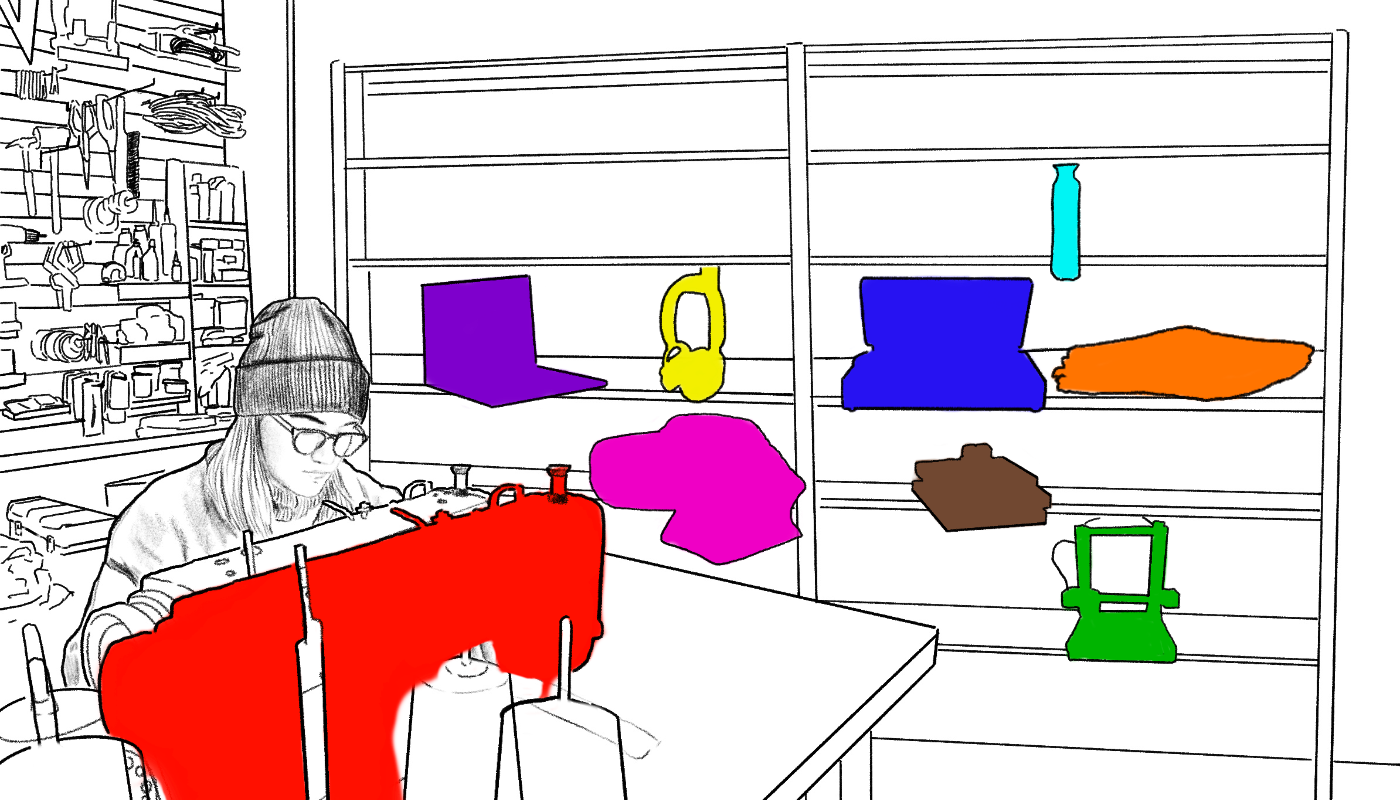
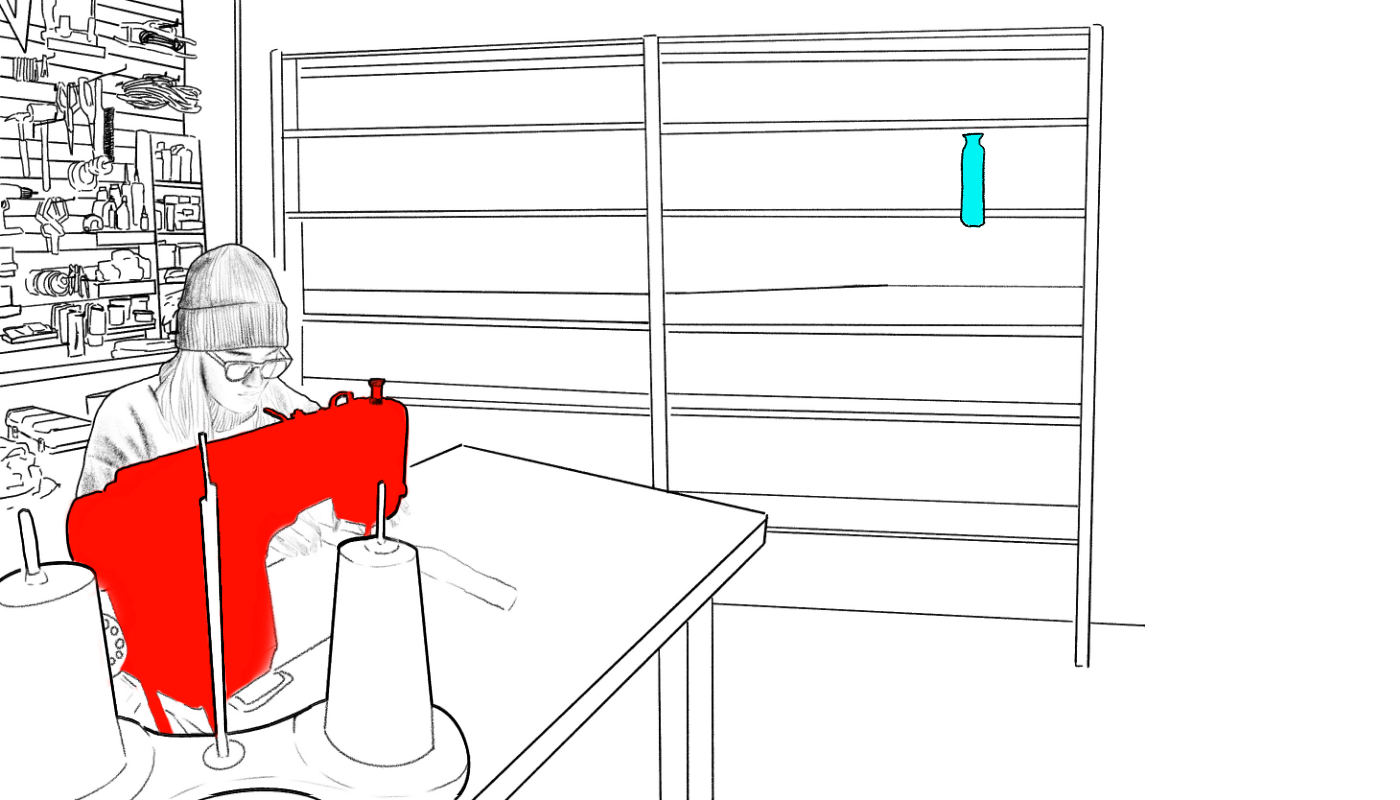
Before and after one commit to giselejfox/olivia-honors-project, a React (Create React App) app: page / in a window 1280 px wide. Shown: the top 800 px of the page, 1400 px wide, since content can reach past the window. Built offline with nearby package versions, Linux system fonts and the light colour scheme.

Commit message:
figured out a height multiplier but it still can't be relative to the image

```diff
--- a/src/App.js
+++ b/src/App.js
@@ -3,6 +3,7 @@ import { pinnedImagesData } from "./pinnedImagesData";
 
 import ProjectModal from "./components/ProjectModal";
 import ImagePreloader from "./components/ImagePreloader";
+import BackgroundGif from "./components/BackgroundGif";
 
 function App() {
 
@@ -15,7 +16,7 @@ function App() {
   );
   const [showModal, setShowModal] = useState(false)
   const [modalContentTitle, setModalContentTitle] = useState("")
-  const [currentGifPic, setCurrentGifPic] = useState(1)
+  // const [currentGifPic, setCurrentGifPic] = useState(1)
   const [preLoadedImages, setPreLoadedImages] = useState([]);
 
 
@@ -40,33 +41,32 @@ function App() {
     ));
 
     setPreLoadedImages(preLoadedImagesArray);
-
-    const intervalId = setInterval(() => {
-      // Update the state in a cyclic manner from 1 to 8
-      setCurrentGifPic(prevState => (prevState % 8) + 1);
-    }, 500);
-
-    // Clean up the interval when the component unmounts
-    return () => clearInterval(intervalId);
   }, []); // Empty dependency array ensures the effect runs only once on mount
 
+  const windowHeight = window.innerHeight
 
   // This takes the data we made about the icons and turns it into html
   const pinnedImageElements = pinnedImagesData.map((imageData, key) => {
     return (
       <div onClick={() => handleProjectClick(imageData.title)} key={key + imageData.imageTitle} style={{position: "absolute", zIndex: '1', top:imageData.percentFromTop, left:imageData.percentFromLeft, cursor: "pointer"}}>
         {/* If the icon is labeled as having been clicked (projectIconStatus[title] = true) we show the image, otherwise the blue circle */}
-        {projectIconStatus[imageData.title] && <img style={{height: imageData.imageHeight}} src={"img/pinned-images/"+imageData.title+"-clicked.png"} alt={imageData.altText} /> }
-        {!projectIconStatus[imageData.title] && <img style={{height: imageData.imageHeight}} src={"img/pinned-images/"+imageData.title+"-unclicked.png"} alt={imageData.altText} /> }
+        {projectIconStatus[imageData.title] && <img style={{height: windowHeight * imageData.imageHeightMultiplier}} src={"img/pinned-images/"+imageData.title+"-clicked.png"} alt={imageData.altText} /> }
+        {!projectIconStatus[imageData.title] && <img style={{height: windowHeight * imageData.imageHeightMultiplier}} src={"img/pinned-images/"+imageData.title+"-unclicked.png"} alt={imageData.altText} /> }
         {/* {!projectIconStatus[imageData.title] && <div style={{height: imageData.imageHeight, width: imageData.imageHeight, backgroundColor: "blue", borderRadius:"50%"}}></div>} */}
       </div>
     )
   })
 
-
   return (
     <div className="App">
-      <div className="background-image" style={{background: `url("img/background-gif/lofi-` + currentGifPic + `.jpg")`}}>{pinnedImageElements}</div>
+      {/* <div className="background-div" style={{background: `url("img/background-gif/lofi-` + currentGifPic + `.jpg")`}}>{pinnedImageElements}</div> */}
+      <div className="background-div">
+        {/* <img className="background-gif" src="img/background-gif/lofi-1.jpg" alt="Sketch view of Liv at her sewing machine"/> */}
+          <BackgroundGif />
+          {pinnedImageElements}
+      </div>
+
+
 
       <ProjectModal showModal={showModal} modalContentTitle={modalContentTitle} handleCloseModal={handleCloseModal} />
 
--- /dev/null
+++ b/src/components/BackgroundGif.js
@@ -0,0 +1,21 @@
+import { useEffect, useState } from "react"
+
+export default function BackgroundGif() {
+
+    const [currentGifPic, setCurrentGifPic] = useState(1)
+
+
+    useEffect(() => {
+        const intervalId = setInterval(() => {
+            // Update the state in a cyclic manner from 1 to 8
+            setCurrentGifPic(prevState => (prevState % 8) + 1);
+          }, 500);
+
+          // Clean up the interval when the component unmounts
+          return () => clearInterval(intervalId);
+    })
+
+    return (
+        <img className="background-gif" src={"img/background-gif/lofi-"+currentGifPic+".jpg"} alt="Sketch view of Liv at her sewing machine"/>
+    )
+}
--- a/src/index.css
+++ b/src/index.css
@@ -18,44 +18,53 @@ code {
   max-width: 50% !important;
 }
 
-.background-image {
+/* .background-image {
   background-size: contain !important ;
 
-  /* xsm < 667 */
   width: 1100px;
   height: 770px;
 
   position: relative;
+} */
+
+.background-div {
+  display: inline-block;
 }
 
+.background-gif {
+  height: 100vh;
+}
+
+
+
 /* sm >= 667 */
-@media (min-height: 667px) {
+/* @media (min-height: 667px) {
   .background-image {
     width: 1400px;
     height: 980px;
   }
-}
+} */
 
 /* md >= 900 */
-@media (min-height: 900px) {
+/* @media (min-height: 900px) {
   .background-image {
     width: 1700px;
     height: 1190px;
   }
-}
+} */
 
 /* lg >= 1150 */
-@media (min-height: 1150px) {
+/* @media (min-height: 1150px) {
   .background-image {
     width: 2000px;
     height: 1400px;
   }
-}
+} */
 
 /* xl >= 1400 */
-@media (min-height: 1400px) {
+/* @media (min-height: 1400px) {
   .background-image {
     width: 2388px;
     height: 1688px;
   }
-}
+} */
--- a/src/pinnedImagesData.js
+++ b/src/pinnedImagesData.js
@@ -1,217 +1,215 @@
 export const pinnedImagesData = [
     // {
-    //     title: "liv-pointing",
-    //     imageTitle: "liv-pointing.png",
-    //     altText: "Liv pointing towards the camera",
-    //     imageHeight: "300px",
-    //     percentFromTop: "25%",
-    //     percentFromLeft: "40%"
-    // },
-    // {
-    //     title: "liv-in-blue",
-    //     imageTitle: "liv-in-blue.png",
-    //     altText: "Liv in a blue coat looking at the camera",
-    //     imageHeight: "160px",
-    //     percentFromTop: "30%",
-    //     percentFromLeft: "30%"
+    //     title: "bottle",
+    //     altText: "a blue water bottle",
+    //     imageHeight: "120px",
+    //     percentFromTop: "16.5%",
+    //     percentFromLeft: "75%",
+    //     xsHeight: "75px",
+    //     xsPercentFromTop: "16.5%",
+    //     xsPercentFromLeft: "75%",
+    //     smHeight: "100px",
+    //     smPercentFromTop: "16.5%",
+    //     smPercentFromLeft: "75%",
+    //     mdHeight: "120px",
+    //     mdPercentFromTop: "",
+    //     mdPercentFromLeft: "",
+    //     lgHeight: "",
+    //     lgPercentFromTop: "",
+    //     lgPercentFromLeft: "",
+    //     xlHeight: "",
+    //     xlPercentFromTop: "",
+    //     xlPercentFromLeft: ""
     // },
     {
         title: "bottle",
         altText: "a blue water bottle",
-        imageHeight: "120px",
+        imageHeightMultiplier: ".12",
         percentFromTop: "16.5%",
         percentFromLeft: "75%",
-        xsHeight: "75px",
-        xsPercentFromTop: "16.5%",
-        xsPercentFromLeft: "75%",
-        smHeight: "100px",
-        smPercentFromTop: "16.5%",
-        smPercentFromLeft: "75%",
-        mdHeight: "120px",
-        mdPercentFromTop: "",
-        mdPercentFromLeft: "",
-        lgHeight: "",
-        lgPercentFromTop: "",
-        lgPercentFromLeft: "",
-        xlHeight: "",
-        xlPercentFromTop: "",
-        xlPercentFromLeft: ""
     },
-    {
-        title: "record-player",
-        altText: "a blue water bottle",
-        imageHeight: "140px",
-        percentFromTop: "28%",
-        percentFromLeft: "60%",
-        xsHeight: "90px",
-        xsPercentFromTop: "28%",
-        xsPercentFromLeft: "60%",
-        smHeight: "120px",
-        smPercentFromTop: "28%",
-        smPercentFromLeft: "60%",
-        mdHeight: "140px",
-        mdPercentFromTop: "",
-        mdPercentFromLeft: "",
-        lgHeight: "",
-        lgPercentFromTop: "",
-        lgPercentFromLeft: "",
-        xlHeight: "",
-        xlPercentFromTop: "",
-        xlPercentFromLeft: ""
-    },
+    // {
+    //     title: "record-player",
+    //     altText: "a blue water bottle",
+    //     imageHeight: "140px",
+    //     percentFromTop: "28%",
+    //     percentFromLeft: "60%",
+    //     xsHeight: "90px",
+    //     xsPercentFromTop: "28%",
+    //     xsPercentFromLeft: "60%",
+    //     smHeight: "120px",
+    //     smPercentFromTop: "28%",
+    //     smPercentFromLeft: "60%",
+    //     mdHeight: "140px",
+    //     mdPercentFromTop: "",
+    //     mdPercentFromLeft: "",
+    //     lgHeight: "",
+    //     lgPercentFromTop: "",
+    //     lgPercentFromLeft: "",
+    //     xlHeight: "",
+    //     xlPercentFromTop: "",
+    //     xlPercentFromLeft: ""
+    // },
+    // {
+    //     title: "sewing-machine",
+    //     altText: "a red industrial sewing machine",
+    //     imageHeight: "536.576px",
+    //     percentFromTop: "47%",
+    //     percentFromLeft: "0%",
+    //     xsHeight: "404px",
+    //     xsPercentFromTop: "47%",
+    //     xsPercentFromLeft: "0%",
+    //     smHeight: "511px",
+    //     smPercentFromTop: "",
+    //     smPercentFromLeft: "",
+    //     mdHeight: "621px",
+    //     mdPercentFromTop: "",
+    //     mdPercentFromLeft: "",
+    //     lgHeight: "",
+    //     lgPercentFromTop: "",
+    //     lgPercentFromLeft: "",
+    //     xlHeight: "",
+    //     xlPercentFromTop: "",
+    //     xlPercentFromLeft: "",
+    // },
     {
         title: "sewing-machine",
         altText: "a red industrial sewing machine",
-        imageHeight: "621px",
+        imageHeightMultiplier: ".524",
         percentFromTop: "47%",
         percentFromLeft: "0%",
-        xsHeight: "404px",
-        xsPercentFromTop: "47%",
-        xsPercentFromLeft: "0%",
-        smHeight: "511px",
-        smPercentFromTop: "",
-        smPercentFromLeft: "",
-        mdHeight: "621px",
-        mdPercentFromTop: "",
-        mdPercentFromLeft: "",
-        lgHeight: "",
-        lgPercentFromTop: "",
-        lgPercentFromLeft: "",
-        xlHeight: "",
-        xlPercentFromTop: "",
-        xlPercentFromLeft: "",
     },
-    {
-        title: "fabric",
-        altText: "pink fabric",
-        imageHeight: "155px",
-        percentFromTop: "42%",
-        percentFromLeft: "42%",
-        xsHeight: "100px",
-        xsPercentFromTop: "42%",
-        xsPercentFromLeft: "42%",
-        smHeight: "125px",
-        smPercentFromTop: "42%",
-        smPercentFromLeft: "42%",
-        mdHeight: "155px",
-        mdPercentFromTop: "",
-        mdPercentFromLeft: "",
-        lgHeight: "",
-        lgPercentFromTop: "",
-        lgPercentFromLeft: "",
-        xlHeight: "",
-        xlPercentFromTop: "",
-        xlPercentFromLeft: ""
-    },
-    {
-        title: "headphones",
-        altText: "yellow headphones",
-        imageHeight: "140px",
-        percentFromTop: "27%",
-        percentFromLeft: "47%",
-        xsHeight: "90px",
-        xsPercentFromTop: "27%",
-        xsPercentFromLeft: "47%",
-        smHeight: "115px",
-        smPercentFromTop: "27%",
-        smPercentFromLeft: "47%",
-        mdHeight: "140px",
-        mdPercentFromTop: "",
-        mdPercentFromLeft: "",
-        lgHeight: "",
-        lgPercentFromTop: "",
-        lgPercentFromLeft: "",
-        xlHeight: "",
-        xlPercentFromTop: "",
-        xlPercentFromLeft: ""
-    },
-    {
-        title: "laptop",
-        altText: "a red industrial sewing machine",
-        imageHeight: "135px",
-        percentFromTop: "28%",
-        percentFromLeft: "30%",
-        xsHeight: "87px",
-        xsPercentFromTop: "28%",
-        xsPercentFromLeft: "30%",
-        smHeight: "110px",
-        smPercentFromTop: "28%",
-        smPercentFromLeft: "30%",
-        mdHeight: "135px",
-        mdPercentFromTop: "",
-        mdPercentFromLeft: "",
-        lgHeight: "",
-        lgPercentFromTop: "",
-        lgPercentFromLeft: "",
-        xlHeight: "",
-        xlPercentFromTop: "",
-        xlPercentFromLeft: ""
-    },
-    {
-        title: "newspaper",
-        altText: "an orange newspaper",
-        imageHeight: "80px",
-        percentFromTop: "33%",
-        percentFromLeft: "75%",
-        xsHeight: "50px",
-        xsPercentFromTop: "33%",
-        xsPercentFromLeft: "75%",
-        smHeight: "70px",
-        smPercentFromTop: "33%",
-        smPercentFromLeft: "75%",
-        mdHeight: "80px",
-        mdPercentFromTop: "",
-        mdPercentFromLeft: "",
-        lgHeight: "",
-        lgPercentFromTop: "",
-        lgPercentFromLeft: "",
-        xlHeight: "",
-        xlPercentFromTop: "",
-        xlPercentFromLeft: ""
-    },
-    {
-        title: "games",
-        altText: "a brown pair of die on a brown box",
-        imageHeight: "92px",
-        percentFromTop: "45%",
-        percentFromLeft: "65%",
-        xsHeight: "65px",
-        xsPercentFromTop: "45%",
-        xsPercentFromLeft: "65%",
-        smHeight: "75px",
-        smPercentFromTop: "",
-        smPercentFromLeft: "",
-        mdHeight: "92px",
-        mdPercentFromTop: "",
-        mdPercentFromLeft: "",
-        lgHeight: "",
-        lgPercentFromTop: "",
-        lgPercentFromLeft: "",
-        xlHeight: "",
-        xlPercentFromTop: "",
-        xlPercentFromLeft: ""
-    },
-    {
-        title: "printer",
-        altText: "a red industrial sewing machine",
-        imageHeight: "150px",
-        percentFromTop: "52.5%",
-        percentFromLeft: "75%",
-        xsHeight: "105px",
-        xsPercentFromTop: "52.5%",
-        xsPercentFromLeft: "75%",
-        smHeight: "125px",
-        smPercentFromTop: "",
-        smPercentFromLeft: "",
-        mdHeight: "150px",
-        mdPercentFromTop: "",
-        mdPercentFromLeft: "",
-        lgHeight: "",
-        lgPercentFromTop: "",
-        lgPercentFromLeft: "",
-        xlHeight: "",
-        xlPercentFromTop: "",
-        xlPercentFromLeft: ""
-    }
+    // {
+    //     title: "fabric",
+    //     altText: "pink fabric",
+    //     imageHeight: "155px",
+    //     percentFromTop: "42%",
+    //     percentFromLeft: "42%",
+    //     xsHeight: "100px",
+    //     xsPercentFromTop: "42%",
+    //     xsPercentFromLeft: "42%",
+    //     smHeight: "125px",
+    //     smPercentFromTop: "42%",
+    //     smPercentFromLeft: "42%",
+    //     mdHeight: "155px",
+    //     mdPercentFromTop: "",
+    //     mdPercentFromLeft: "",
+    //     lgHeight: "",
+    //     lgPercentFromTop: "",
+    //     lgPercentFromLeft: "",
+    //     xlHeight: "",
+    //     xlPercentFromTop: "",
+    //     xlPercentFromLeft: ""
+    // },
+    // {
+    //     title: "headphones",
+    //     altText: "yellow headphones",
+    //     imageHeight: "140px",
+    //     percentFromTop: "27%",
+    //     percentFromLeft: "47%",
+    //     xsHeight: "90px",
+    //     xsPercentFromTop: "27%",
+    //     xsPercentFromLeft: "47%",
+    //     smHeight: "115px",
+    //     smPercentFromTop: "27%",
+    //     smPercentFromLeft: "47%",
+    //     mdHeight: "140px",
+    //     mdPercentFromTop: "",
+    //     mdPercentFromLeft: "",
+    //     lgHeight: "",
+    //     lgPercentFromTop: "",
+    //     lgPercentFromLeft: "",
+    //     xlHeight: "",
+    //     xlPercentFromTop: "",
+    //     xlPercentFromLeft: ""
+    // },
+    // {
+    //     title: "laptop",
+    //     altText: "a red industrial sewing machine",
+    //     imageHeight: "135px",
+    //     percentFromTop: "28%",
+    //     percentFromLeft: "30%",
+    //     xsHeight: "87px",
+    //     xsPercentFromTop: "28%",
+    //     xsPercentFromLeft: "30%",
+    //     smHeight: "110px",
+    //     smPercentFromTop: "28%",
+    //     smPercentFromLeft: "30%",
+    //     mdHeight: "135px",
+    //     mdPercentFromTop: "",
+    //     mdPercentFromLeft: "",
+    //     lgHeight: "",
+    //     lgPercentFromTop: "",
+    //     lgPercentFromLeft: "",
+    //     xlHeight: "",
+    //     xlPercentFromTop: "",
+    //     xlPercentFromLeft: ""
+    // },
+    // {
+    //     title: "newspaper",
+    //     altText: "an orange newspaper",
+    //     imageHeight: "80px",
+    //     percentFromTop: "33%",
+    //     percentFromLeft: "75%",
+    //     xsHeight: "50px",
+    //     xsPercentFromTop: "33%",
+    //     xsPercentFromLeft: "75%",
+    //     smHeight: "70px",
+    //     smPercentFromTop: "33%",
+    //     smPercentFromLeft: "75%",
+    //     mdHeight: "80px",
+    //     mdPercentFromTop: "",
+    //     mdPercentFromLeft: "",
+    //     lgHeight: "",
+    //     lgPercentFromTop: "",
+    //     lgPercentFromLeft: "",
+    //     xlHeight: "",
+    //     xlPercentFromTop: "",
+    //     xlPercentFromLeft: ""
+    // },
+    // {
+    //     title: "games",
+    //     altText: "a brown pair of die on a brown box",
+    //     imageHeight: "92px",
+    //     percentFromTop: "45%",
+    //     percentFromLeft: "65%",
+    //     xsHeight: "65px",
+    //     xsPercentFromTop: "45%",
+    //     xsPercentFromLeft: "65%",
+    //     smHeight: "75px",
+    //     smPercentFromTop: "",
+    //     smPercentFromLeft: "",
+    //     mdHeight: "92px",
+    //     mdPercentFromTop: "",
+    //     mdPercentFromLeft: "",
+    //     lgHeight: "",
+    //     lgPercentFromTop: "",
+    //     lgPercentFromLeft: "",
+    //     xlHeight: "",
+    //     xlPercentFromTop: "",
+    //     xlPercentFromLeft: ""
+    // },
+    // {
+    //     title: "printer",
+    //     altText: "a red industrial sewing machine",
+    //     imageHeight: "150px",
+    //     percentFromTop: "52.5%",
+    //     percentFromLeft: "75%",
+    //     xsHeight: "105px",
+    //     xsPercentFromTop: "52.5%",
+    //     xsPercentFromLeft: "75%",
+    //     smHeight: "125px",
+    //     smPercentFromTop: "",
+    //     smPercentFromLeft: "",
+    //     mdHeight: "150px",
+    //     mdPercentFromTop: "",
+    //     mdPercentFromLeft: "",
+    //     lgHeight: "",
+    //     lgPercentFromTop: "",
+    //     lgPercentFromLeft: "",
+    //     xlHeight: "",
+    //     xlPercentFromTop: "",
+    //     xlPercentFromLeft: ""
+    // }
 
 ]
```
